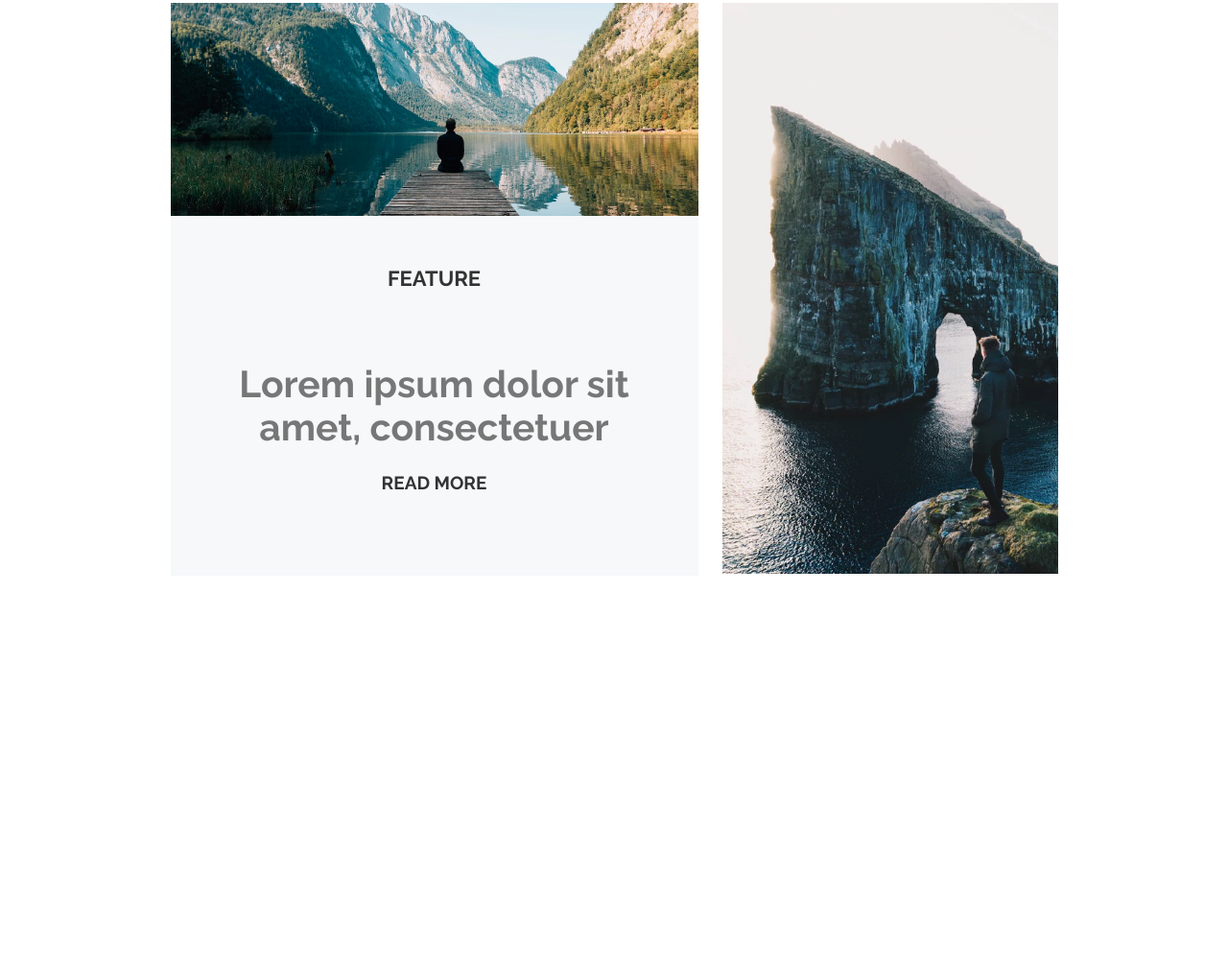
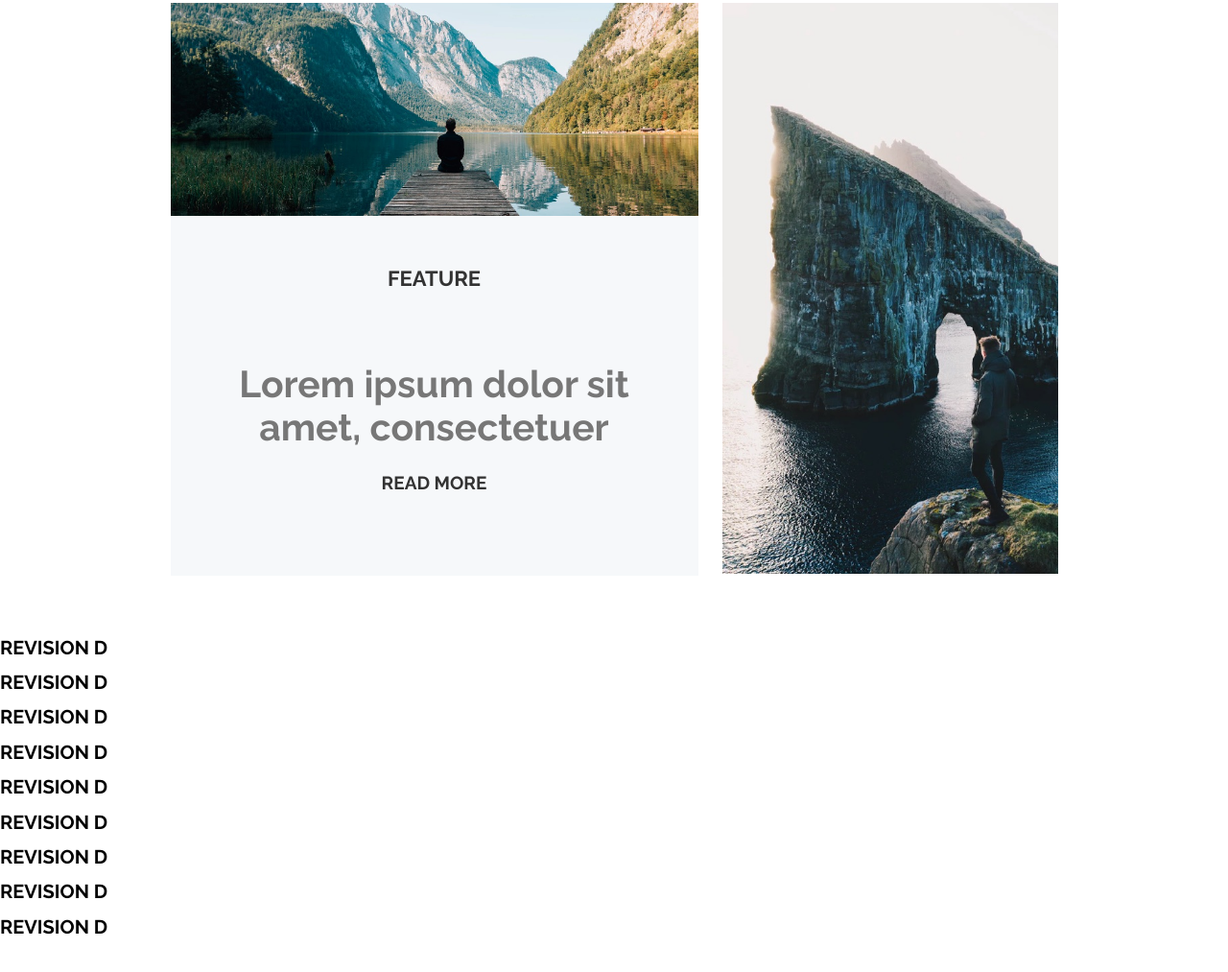
Before and after one commit to socceronly/project-1-a-flexbox, a plain HTML site: page index.html in a window 1280 px wide. Shown: the part 2066-3079 px from the top of the page at 96% size. Before the commit the page ends 2766 px from the top, so only its background shows below. Drawn offline with Linux system fonts and the light colour scheme.

Commit message:
Added Revision D H1 to file

```diff
--- a/index.html
+++ b/index.html
@@ -79,6 +79,15 @@
 		</div>
 	</main>
 	<aside>
+		<h1>REVISION D</h1>
+		<h1>REVISION D</h1>
+		<h1>REVISION D</h1>
+		<h1>REVISION D</h1>
+		<h1>REVISION D</h1>
+		<h1>REVISION D</h1>
+		<h1>REVISION D</h1>
+		<h1>REVISION D</h1>
+		<h1>REVISION D</h1>
 
 
 	</aside>
```
